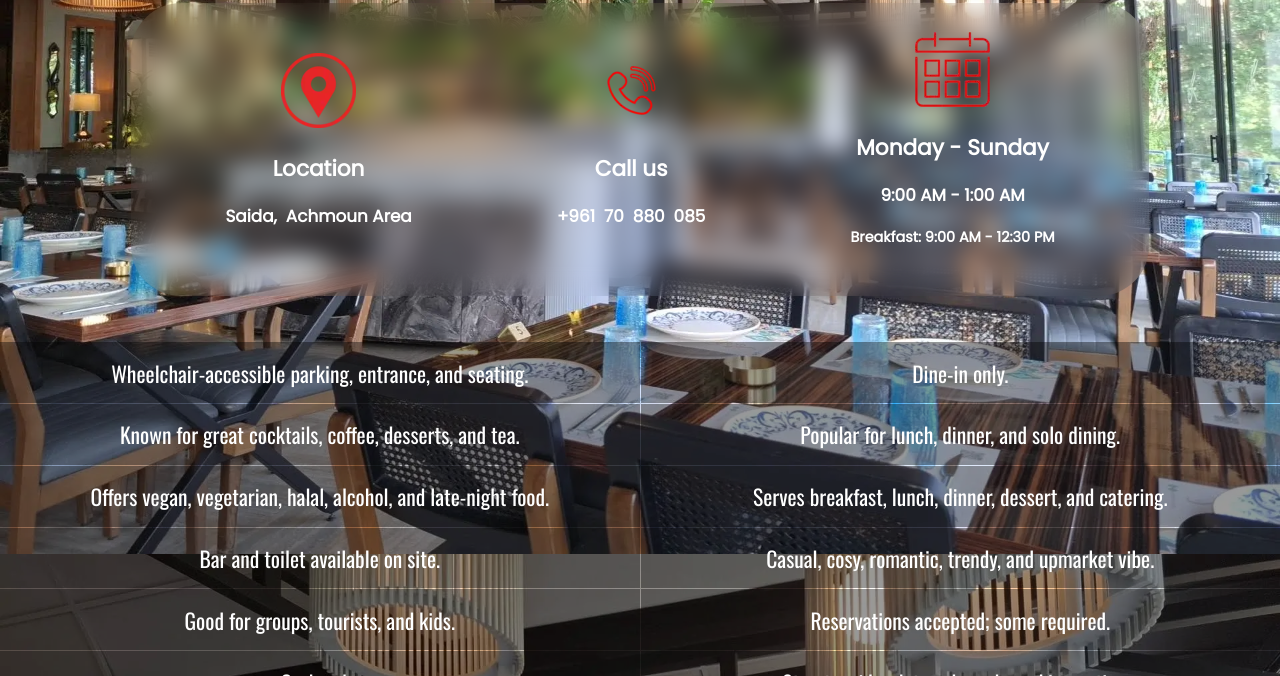
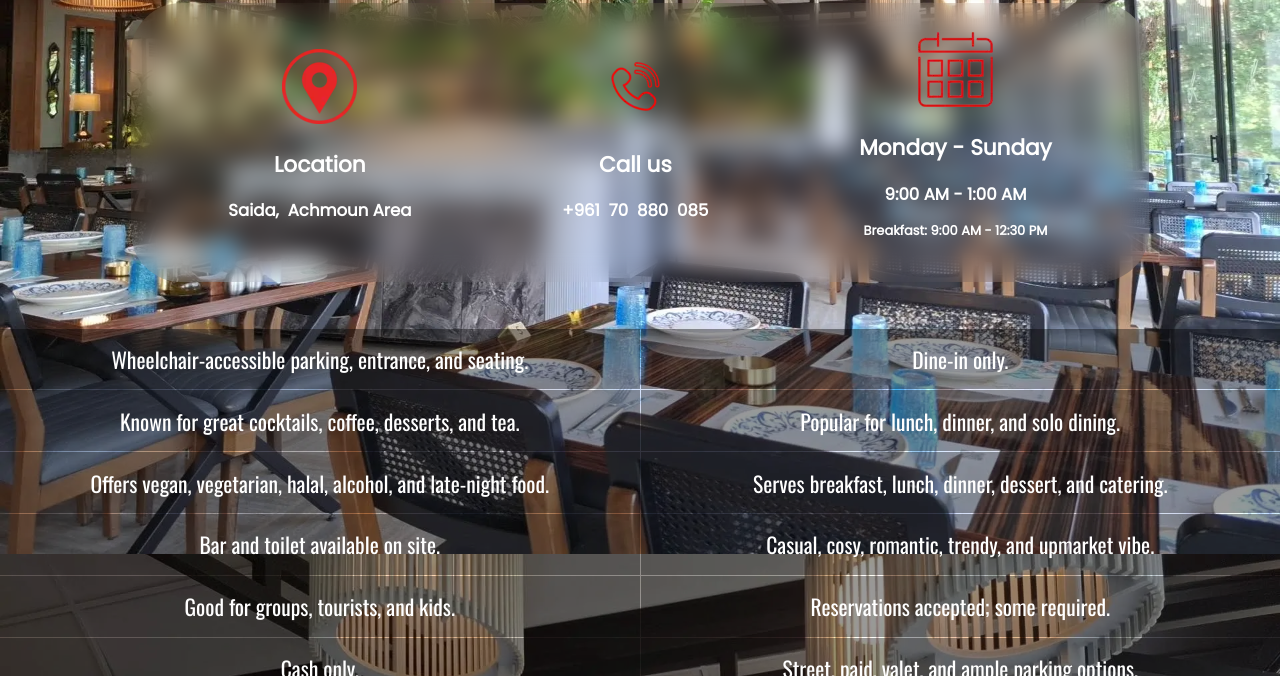
Before and after one commit to bymano/restaurant, a plain HTML site: page index.html in a window 1280 px wide. Shown: the part 1811-2487 px from the top of the page. Drawn offline with nearby package versions, Linux system fonts and the light colour scheme; a web font is replaced by a local one.

Commit message:
100 score

```diff
--- a/index.html
+++ b/index.html
@@ -207,18 +207,18 @@
       <div class="location-container">
         <img src="images/webp/location.webp" height="75" width="75" alt="Location Icon">
         <h1>Location</h1>
-        <h3>Saida,&nbsp;&nbsp;Achmoun Area</h3>
+        <h2>Saida,&nbsp;&nbsp;Achmoun Area</23>
       </div>
       <div class="call-container">
         <img src="images/webp/phone.webp" height="75" width="75" alt="Phone Icon">
         <h1>Call us</h1>
-        <h3>+961&nbsp;&nbsp;70&nbsp;&nbsp;880&nbsp;&nbsp;085</h3>
+        <h2>+961&nbsp;&nbsp;70&nbsp;&nbsp;880&nbsp;&nbsp;085</h2>
       </div>
       <div class="hours-container">
         <img src="images/webp/calender.webp" height="75" width="75" alt="Calender Icon">
         <h1>Monday - Sunday</h1>
-        <h3>9:00&nbsp;AM - 1:00&nbsp;AM</h3>
-          <h4>Breakfast: 9:00&nbsp;AM - 12:30&nbsp;PM</h4>
+        <h2>9:00&nbsp;AM - 1:00&nbsp;AM</h2>
+          <h3>Breakfast: 9:00&nbsp;AM - 12:30&nbsp;PM</h3>
       </div>
     </div>
     <br>
@@ -239,7 +239,7 @@
   </section>
 
   <footer id="footer">
-    <iframe src="https://www.google.com/maps/embed?pb=!1m18!1m12!1m3!1d3323.6991171356985!2d35.395789!3d33.5871606!2m3!1f0!2f0!3f0!3m2!1i1024!2i768!4f13.1!3m3!1m2!1s0x151ee598b267c9c1%3A0x3a19842a37cc51d2!2z2YPZitmG2Kc!5e0!3m2!1sen!2slb!4v1750156276496!5m2!1sen!2slb" allowfullscreen="" loading="lazy" referrerpolicy="no-referrer-when-downgrade"></iframe>
+    <iframe title="Location of Kyna Restaurant" src="https://www.google.com/maps/embed?pb=!1m18!1m12!1m3!1d3323.6991171356985!2d35.395789!3d33.5871606!2m3!1f0!2f0!3f0!3m2!1i1024!2i768!4f13.1!3m3!1m2!1s0x151ee598b267c9c1%3A0x3a19842a37cc51d2!2z2YPZitmG2Kc!5e0!3m2!1sen!2slb!4v1750156276496!5m2!1sen!2slb" allowfullscreen="" loading="lazy" referrerpolicy="no-referrer-when-downgrade"></iframe>
 
   </footer>
 
--- a/styles/about-us.css
+++ b/styles/about-us.css
@@ -49,6 +49,12 @@
 .contact-container h1 {
   font-size: 1.5em;
 }
+.contact-container h2 {
+  font-size: 1.15em;
+}
+.contact-container h3 {
+  font-size: .9em;
+}
 @media screen and (max-width: 650px) {
   .contact-container {
     flex-direction: column;
```
